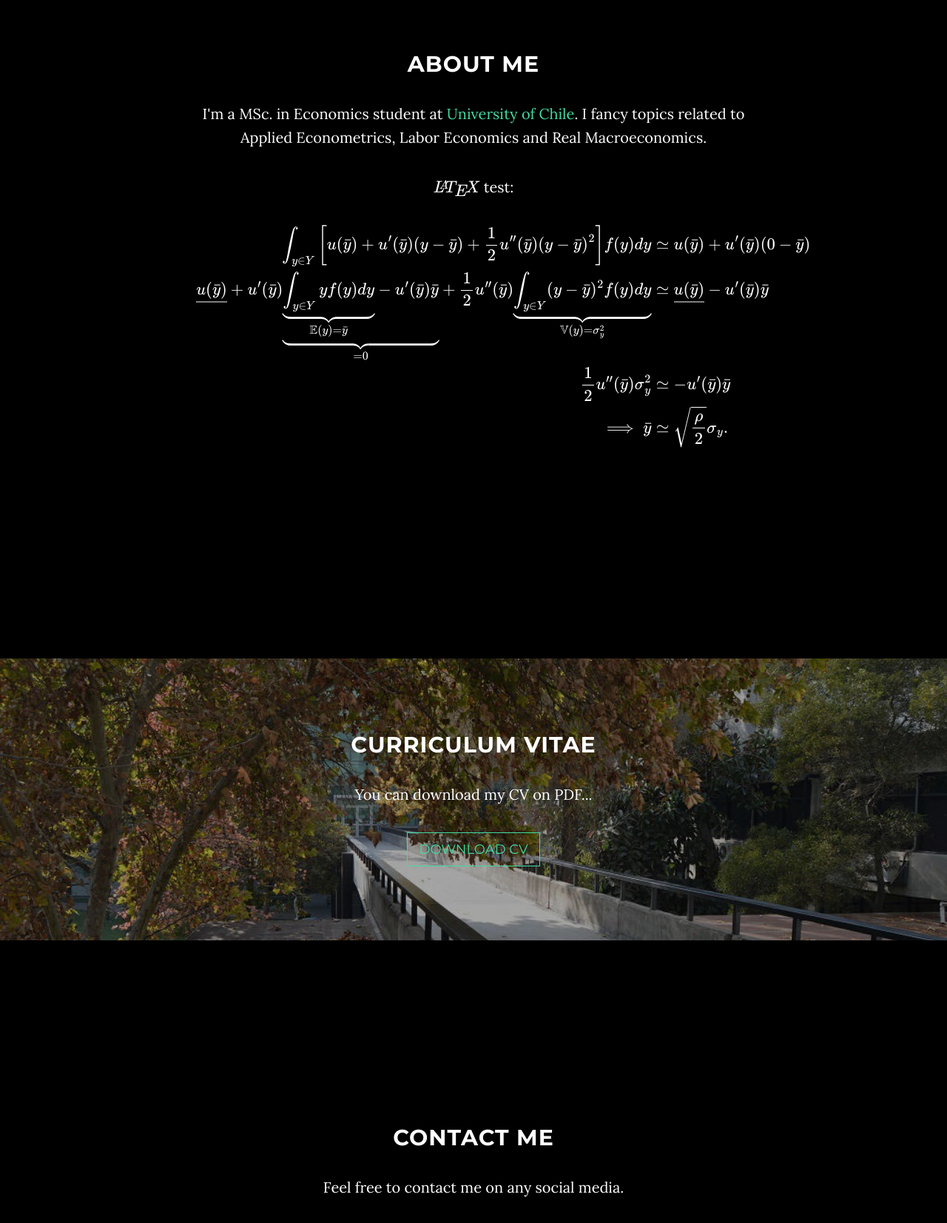
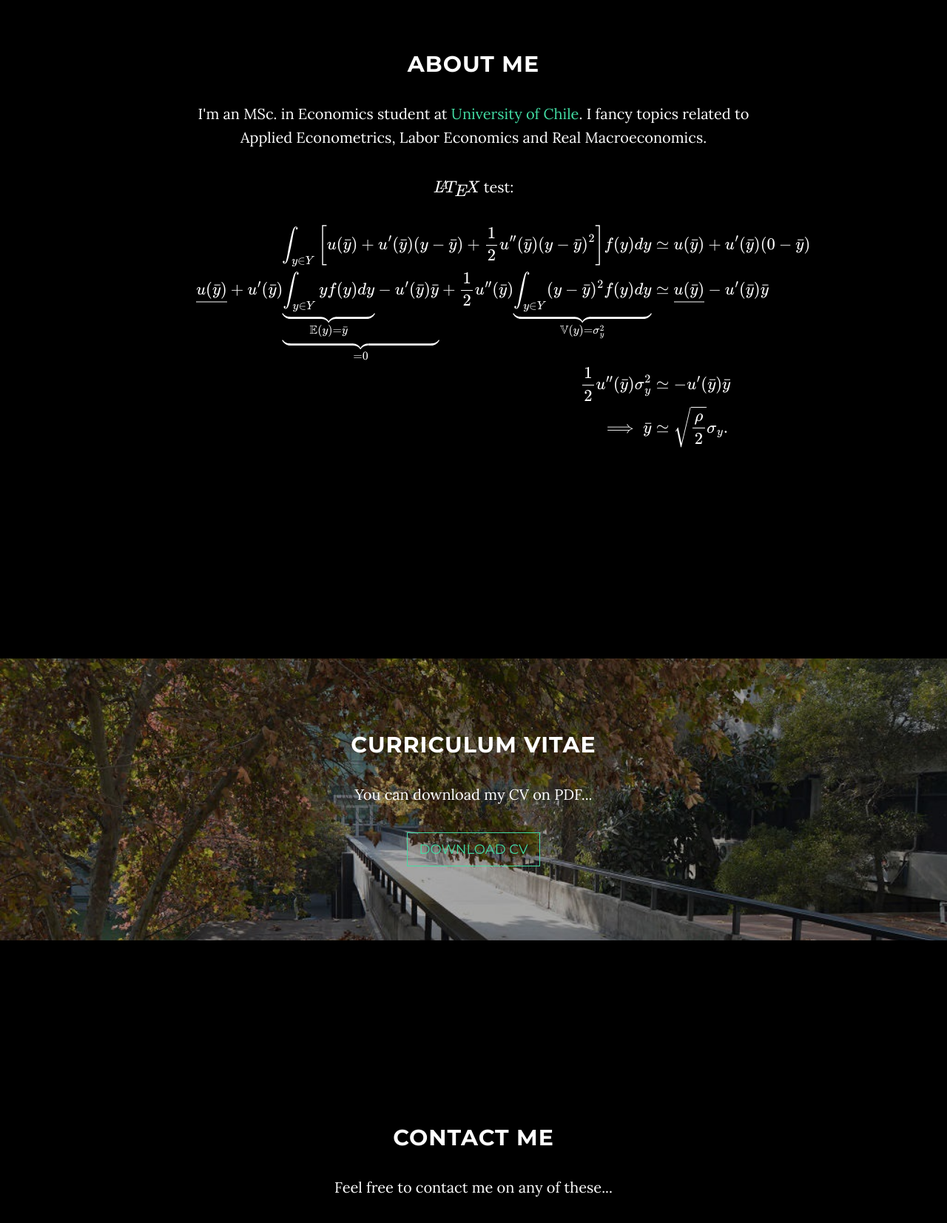
Before and after one commit to mohitkarnani/mohitkarnani.github.io, a plain HTML site: page index.html in a window 1280 px wide. Shown: the part 980-2633 px from the top of the page at 74% size. Drawn offline with nearby package versions, Linux system fonts and the light colour scheme; some packages are replaced by stand-ins of ours; files whose address does not match are found by name.

Commit message:
an these

```diff
--- a/index.html
+++ b/index.html
@@ -112,7 +112,7 @@
         <div class="row">
             <div class="col-lg-8 col-lg-offset-2">
                 <h2>About Me</h2>
-		<p>I'm a MSc. in Economics student at <a href="http://www.uchile.cl/">University of Chile</a>. I fancy topics related to Applied Econometrics, Labor Economics and Real Macroeconomics.</p>
+		<p>I'm an MSc. in Economics student at <a href="http://www.uchile.cl/">University of Chile</a>. I fancy topics related to Applied Econometrics, Labor Economics and Real Macroeconomics.</p>
                 <p>$\LaTeX$ test:</p>
 		<p>\begin{align*}
 \int_{y\in Y} \left[ u(\bar{y})+u'(\bar{y})(y-\bar{y})+\frac{1}{2}u''(\bar{y})(y-\bar{y})^2 \right] f(y) dy &\simeq u(\bar{y})+u'(\bar{y})(0-\bar{y}) \\
@@ -142,7 +142,7 @@
         <div class="row">
             <div class="col-lg-8 col-lg-offset-2">
                 <h2>Contact Me</h2>
-                <p>Feel free to contact me on any social media.
+                <p>Feel free to contact me on any of these...
                 </p>
                 <ul class="list-inline banner-social-buttons">
                     <li>
```
